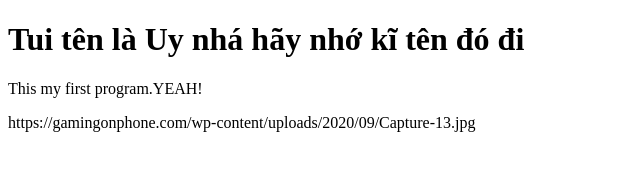
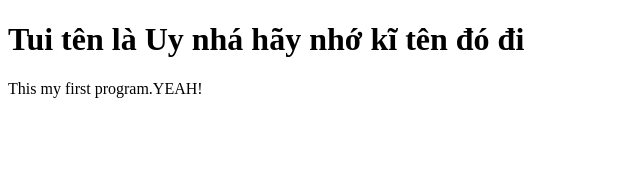
Before and after one commit to king1506/king1506.github.io, a plain HTML site: page index.html in a window 1280 px wide. Shown: the whole page, without its empty margins (0-640 px from the left). Drawn offline with Linux system fonts and the light colour scheme.

Commit message:
Update index.html

```diff
--- a/index.html
+++ b/index.html
@@ -4,7 +4,7 @@
 
 <h1>Tui tên là Uy nhá hãy nhớ kĩ tên đó đi</h1>
 <p>This my first program.YEAH!</p>
-  <img>https://gamingonphone.com/wp-content/uploads/2020/09/Capture-13.jpg</img>
+
 
 </body>
 </html>
```
